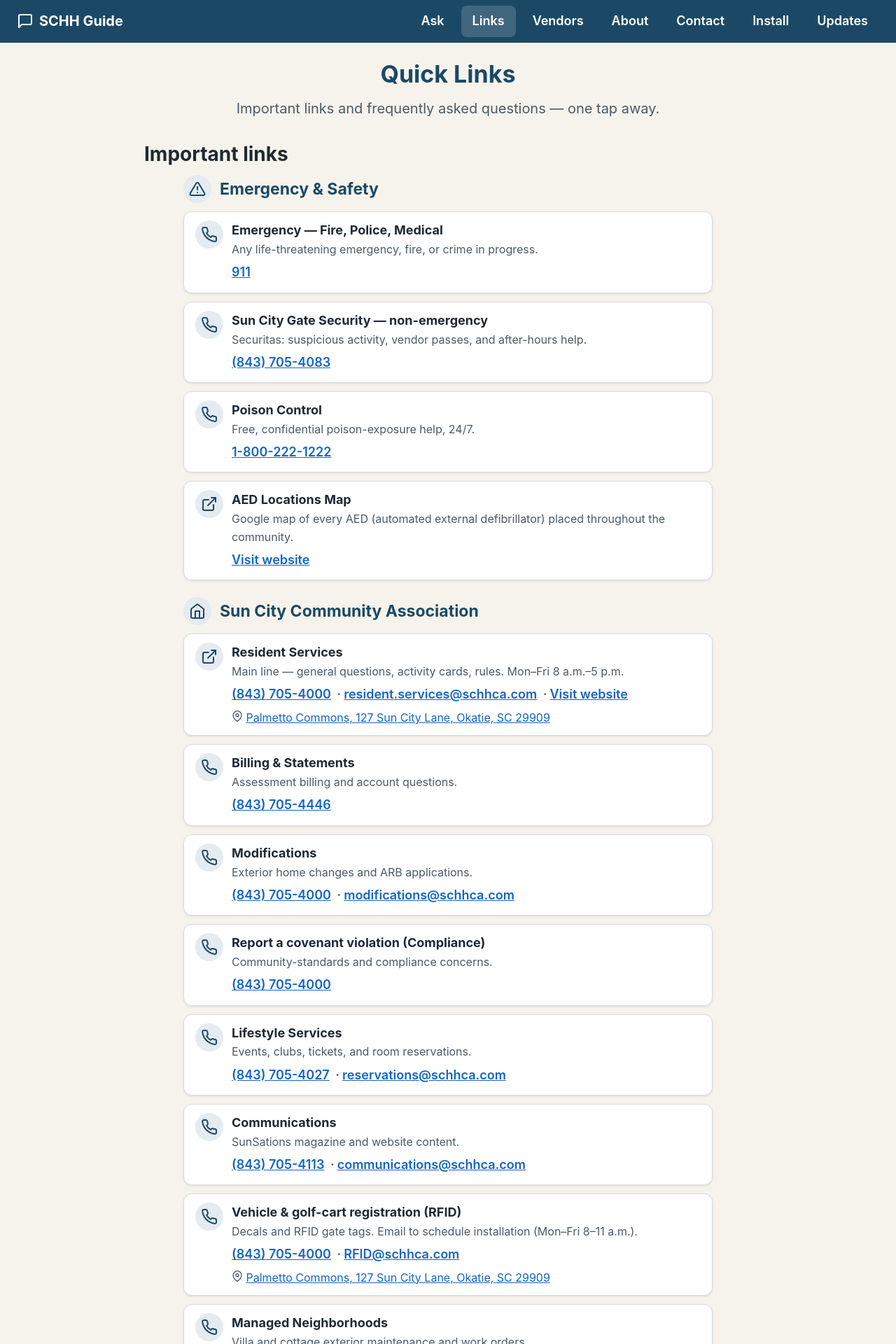
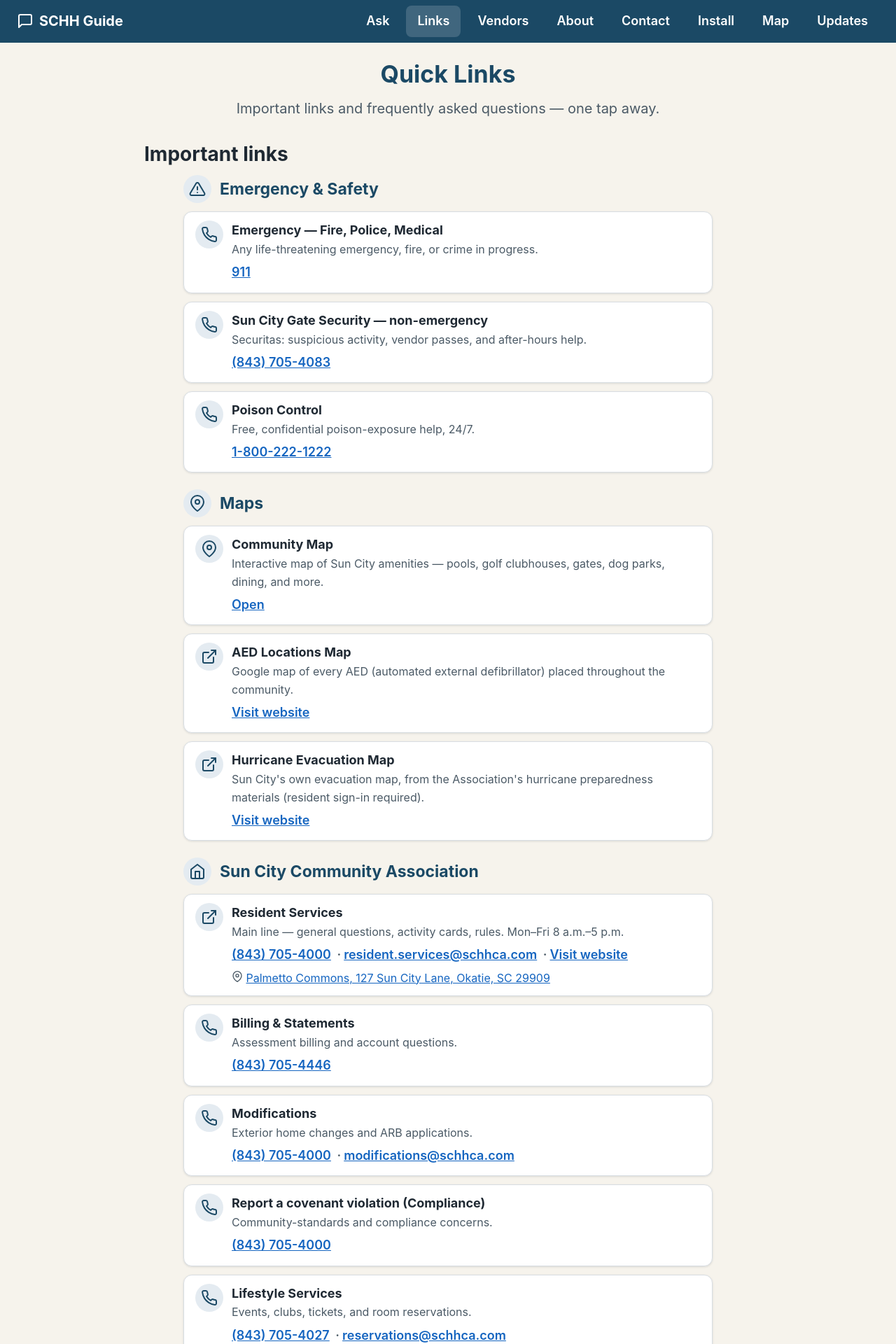
Before and after one commit to rsnyder/schh-info, a Jekyll site: the page built from links/index.html, in a window 1280 px wide. Shown: the top 1920 px of the page at 70% size. Built offline with Jekyll 4.4.1, drawn with Linux system fonts in a browser that asks for light colours; some of the changed text lies outside the part shown.

Commit message:
Add the interactive community map at /map with a Maps quick-links group
Ports the SCHH-Commons Google map pages as one layered page: amenity
categories as toggleable chips over the SCHH boundary, GeoJSON served
same-origin, emoji pin glyphs (no Font Awesome), expanding detail cards
with address/phone links. Nav: Community Map under More; a new Maps
group on Quick Links collects this map, the AED locations map, and the
Association's hurricane evacuation map. quicklinks entries support a
new 'page' field for same-site links that stay in the installed app.

Co-Authored-By: Claude Fable 5 <noreply@anthropic.com>

```diff
--- a/_config.yml
+++ b/_config.yml
@@ -61,6 +61,10 @@ nav:
       short: "Install"
       url: "/install/"
       icon: "smartphone"
+    - text: "Community Map"
+      short: "Map"
+      url: "/map/"
+      icon: "map-marker"
     # Lives on chat.schh.info, outside the PWA scope, so it is marked
     # external — the templates open those in a browser tab rather than
     # replacing the installed app's window, which has no back button.
--- a/_data/quicklinks.yml
+++ b/_data/quicklinks.yml
@@ -24,9 +24,19 @@
     - title: "Poison Control"
       phone: "1-800-222-1222"
       description: "Free, confidential poison-exposure help, 24/7."
+
+- category: "Maps"
+  icon: map-marker
+  links:
+    - title: "Community Map"
+      page: "/map/"
+      description: "Interactive map of Sun City amenities — pools, golf clubhouses, gates, dog parks, dining, and more."
     - title: "AED Locations Map"
       url: "https://www.google.com/maps/d/viewer?mid=1x0ON3ll3boO-naCum_4vDHgonx-IIWC4&ll=32.301469249269886%2C-80.99033342365341&z=14"
       description: "Google map of every AED (automated external defibrillator) placed throughout the community."
+    - title: "Hurricane Evacuation Map"
+      url: "https://suncityhiltonhead.org/ResourceCenter/Download/46134/hurricaneevacuationinsert2026?doc_id=3344564&print=1&view=1"
+      description: "Sun City's own evacuation map, from the Association's hurricane preparedness materials (resident sign-in required)."
 
 - category: "Sun City Community Association"
   icon: home
--- a/_includes/head.html
+++ b/_includes/head.html
@@ -23,8 +23,10 @@
     release's markup. {%- endcomment -%}
     {% assign v = site.time | date: '%s' %}
     {% if page.chat %}<link rel="stylesheet" href="/css/guide-chat.css?v={{ v }}">{% endif %}
+    {% if page.map %}<link rel="stylesheet" href="/css/map.css?v={{ v }}">{% endif %}
     <link rel="stylesheet" href="/css/app.css?v={{ v }}">
     {% if page.chat %}<script src="/js/guide-chat.js?v={{ v }}" defer></script>{% endif %}
+    {% if page.map %}<script src="/js/map.js?v={{ v }}" defer></script>{% endif %}
     {% if site.analytics.website_id and site.analytics.website_id != "" %}
     <script defer src="{{ site.analytics.script }}" data-website-id="{{ site.analytics.website_id }}"></script>
     {% endif %}
--- a/links/index.html
+++ b/links/index.html
@@ -23,7 +23,8 @@ description: "Important community links and frequently asked questions — one t
                 {% for link in group.links %}
                 <li>
                     <span class="icon-badge">
-                        {% if link.url %}{% include icon.html name="external-link" %}
+                        {% if link.page %}{% include icon.html name="map-marker" %}
+                        {% elsif link.url %}{% include icon.html name="external-link" %}
                         {% elsif link.phone %}{% include icon.html name="phone" %}
                         {% elsif link.email %}{% include icon.html name="mail" %}
                         {% else %}{% include icon.html name="map-marker" %}{% endif %}
@@ -31,11 +32,13 @@ description: "Important community links and frequently asked questions — one t
                     <span class="link-list-text">
                         <strong>{{ link.title }}</strong>
                         {% if link.description %}<span>{{ link.description }}</span>{% endif %}
-                        {% if link.phone or link.email or link.url %}
+                        {% if link.phone or link.email or link.url or link.page %}
                         <span class="link-contact">
                             {% if link.phone %}<a href="tel:{{ link.phone | remove: '(' | remove: ')' | remove: ' ' | remove: '-' }}">{{ link.phone }}</a>{% endif %}
                             {% if link.email %}{% if link.phone %}<span class="vendor-sep">&middot;</span>{% endif %}<a href="mailto:{{ link.email }}">{{ link.email }}</a>{% endif %}
                             {% if link.url %}{% if link.phone or link.email %}<span class="vendor-sep">&middot;</span>{% endif %}<a href="{{ link.url }}" target="_blank" rel="noopener">Visit website</a>{% endif %}
+                            {%- comment -%} page = same-site path (e.g. /map/): stays in this tab / the installed app {%- endcomment -%}
+                            {% if link.page %}{% if link.phone or link.email or link.url %}<span class="vendor-sep">&middot;</span>{% endif %}<a href="{{ link.page }}">Open</a>{% endif %}
                         </span>
                         {% endif %}
                         {% if link.address %}
--- /dev/null
+++ b/map/index.html
@@ -0,0 +1,22 @@
+---
+layout: app
+slug: map
+title: Community Map
+description: "Interactive map of Sun City amenities — pools, golf, gates, dog parks, dining, and more."
+fullscreen: true
+map: true
+---
+<div class="map-page">
+    <div class="map-controls">
+        <div id="chips" role="group" aria-label="Filter by category"></div>
+        <div class="map-side">
+            <span>
+                <button type="button" id="all-btn">All</button> &middot;
+                <button type="button" id="none-btn">None</button>
+            </span>
+            <label><input type="checkbox" id="boundary-toggle" checked> Boundary</label>
+        </div>
+    </div>
+    <div id="map"></div>
+    <div id="notice" class="hidden"></div>
+</div>
```
Also changed, not shown: css/map.css (added, +97 -0 lines), js/map.js (added, +251 -0 lines), 2 other files.
